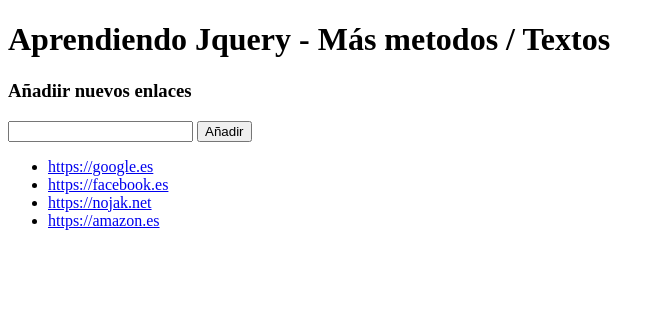
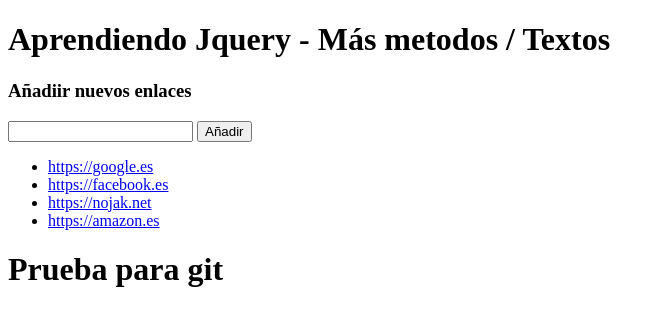
Before and after one commit to anthonyeca/JavaScript-Beginner, a plain HTML site: page aprendiendo-jquery/textos.html in a window 1280 px wide. Shown: the whole page, without its empty margins (0-665 px from the left). Drawn offline with Linux system fonts and the light colour scheme.

Commit message:
textos.html editado de prueba

```diff
--- a/aprendiendo-jquery/textos.html
+++ b/aprendiendo-jquery/textos.html
@@ -23,6 +23,8 @@
         <li><a href="https://amazon.es"></a></li>
     </ul>
 
+    <h1>Prueba para git </h1>
+
 </body>
 </body>
 
```
